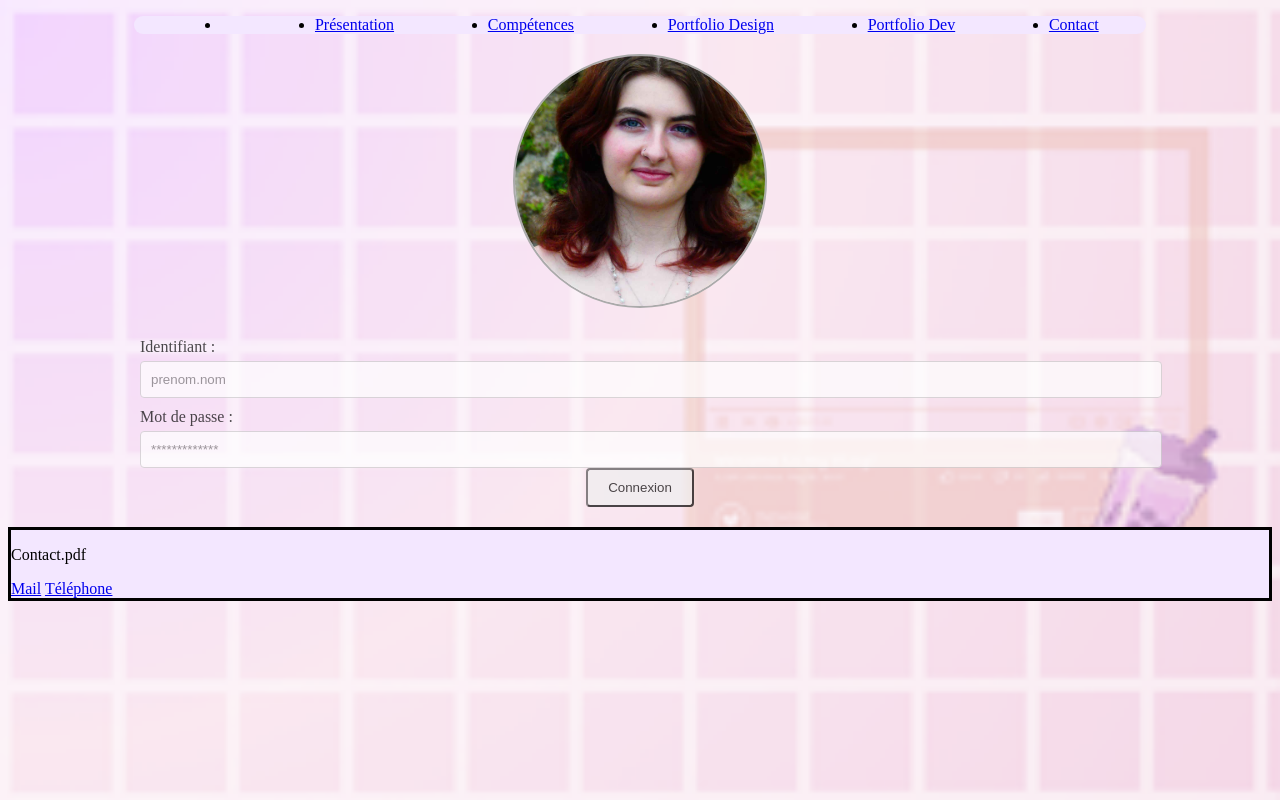
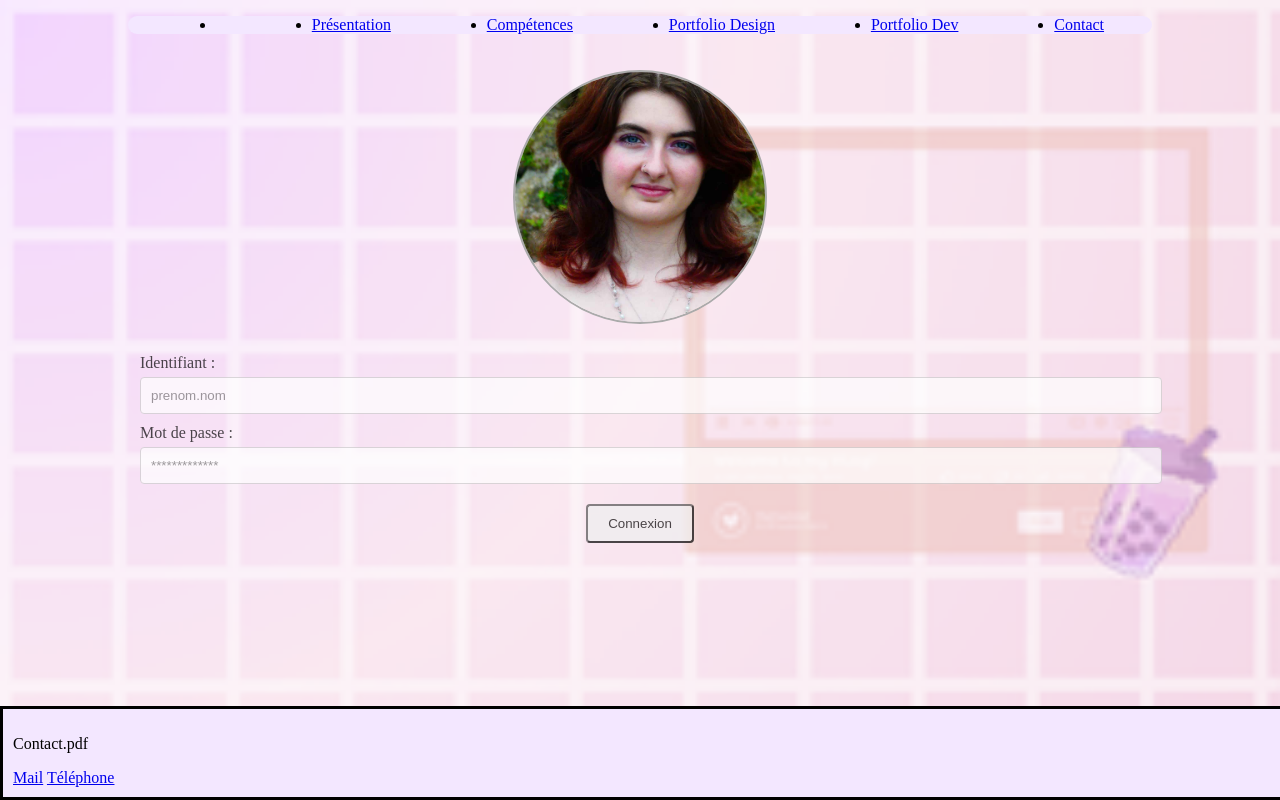
Before and after one commit to Elonaalmd/cv, a plain HTML site: page index.html in a window 1280 px wide. Drawn offline with Linux system fonts and the light colour scheme.

Commit message:
finalisation de la page d'acceuil

```diff
--- a/css/style.css
+++ b/css/style.css
@@ -3,6 +3,14 @@ body{
     background-size: cover;
     background-repeat: no-repeat;
 }
+
+html body{
+    height: 100%;
+    margin: 0;
+    display: flex;
+    flex-direction: column;
+}
+
 /* Mise en place du style de la nav version desktop. */
 
 .desktop_nav {
@@ -127,6 +135,7 @@ body{
     border-radius: 4px;
     text-decoration: none;
     cursor: pointer;
+    margin-top: 20px;
 }
 
 /* Je met en place la repsponsive pour le body */
@@ -160,4 +169,11 @@ body{
 footer{
     background-color: #f3e7ff;
     border: solid;
+    padding: 10px;
+    width: 100%;
+    position: fixed;
+    bottom: 0;
+    left: 0;
+    width: 100%;
+    padding: 10px;
 }
```
Also changed, not shown: index.html (line endings or trailing spaces).
